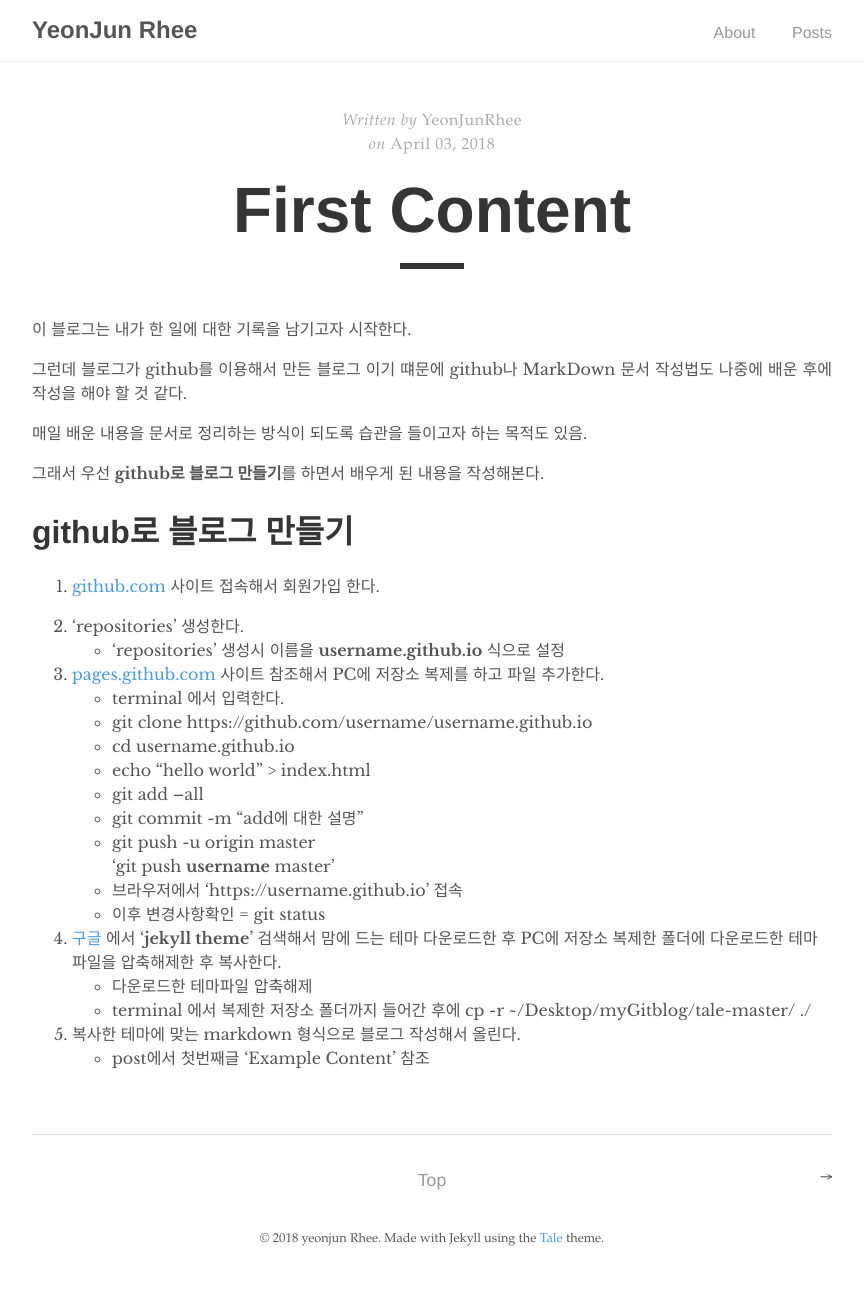
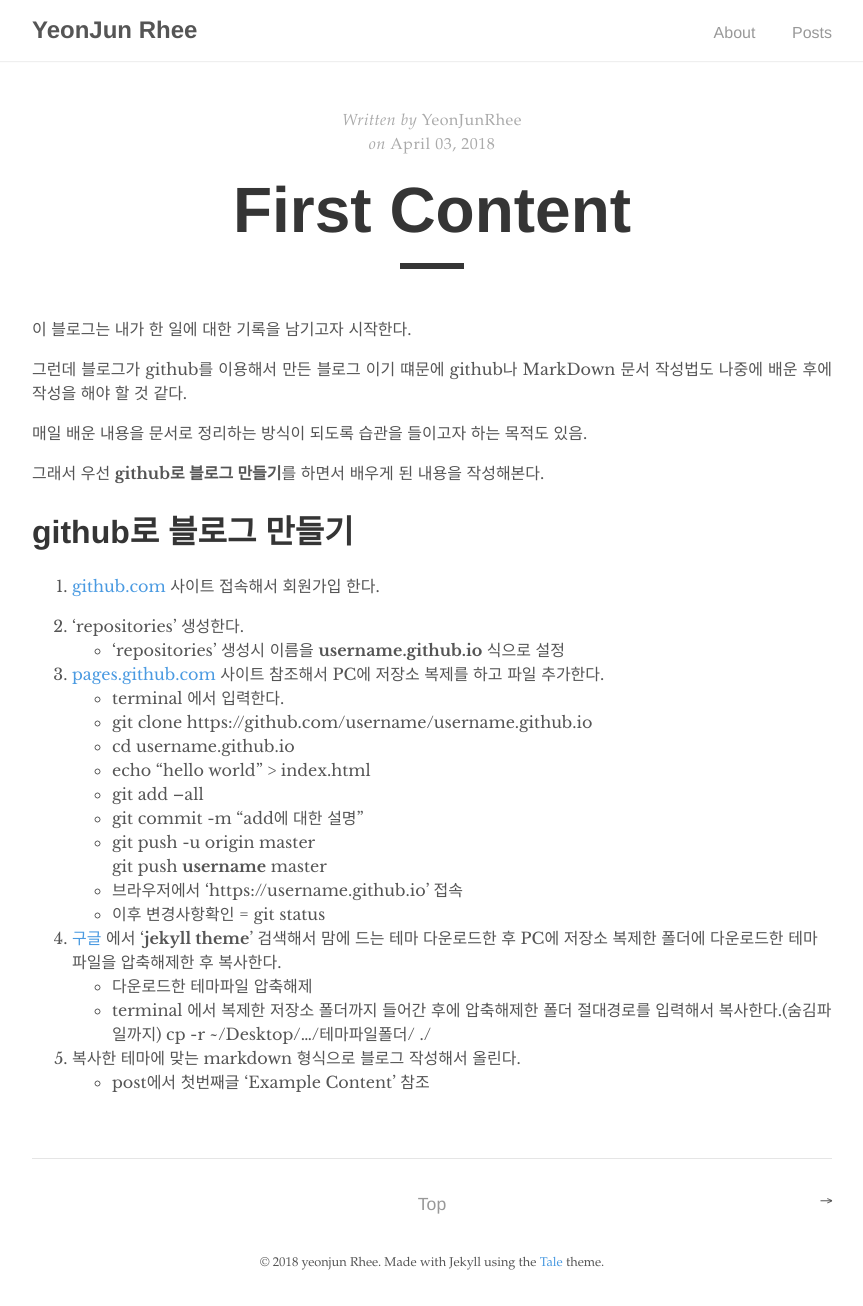
Before and after one commit to yeonjunrhee/yeonjunrhee.github.io, a Jekyll site: the page built from _posts/2018-04-03-swift-study-1.md, in a window 1280 px wide. Shown: the whole page, without its empty margins (208-1071 px from the left). Built offline with Jekyll 4.4.1, drawn with Linux system fonts in a browser that asks for light colours; before the commit the page ends 1282 px from its top, so only the background shows below that.

Commit message:
docs: Edit My First post 5

```diff
--- a/_posts/2018-04-03-swift-study-1.md
+++ b/_posts/2018-04-03-swift-study-1.md
@@ -27,14 +27,14 @@ author: "YeonJunRhee"
 * git add --all
 * git commit -m "add에 대한 설명"
 * git push -u origin master<br>
-'git push **username** master'
+git push **username** master
 * 브라우저에서 'https://username.github.io' 접속
 * 이후 변경사항확인 = git status
 
 4. [구글](https://www.google.com) 에서 '**jekyll theme**' 검색해서 맘에 드는 테마 다운로드한 후 PC에 저장소 복제한 폴더에 다운로드한 테마 파일을 압축해제한 후 복사한다.
 * 다운로드한 테마파일 압축해제
-* terminal 에서 복제한 저장소 폴더까지 들어간 후에
-cp -r ~/Desktop/myGitblog/tale-master/ ./
+* terminal 에서 복제한 저장소 폴더까지 들어간 후에 압축해제한 폴더 절대경로를 입력해서 복사한다.(숨김파일까지)
+cp -r ~/Desktop/.../테마파일폴더/ ./
 
 5. 복사한 테마에 맞는 markdown 형식으로 블로그 작성해서 올린다.
 * post에서 첫번째글 'Example Content' 참조
```
